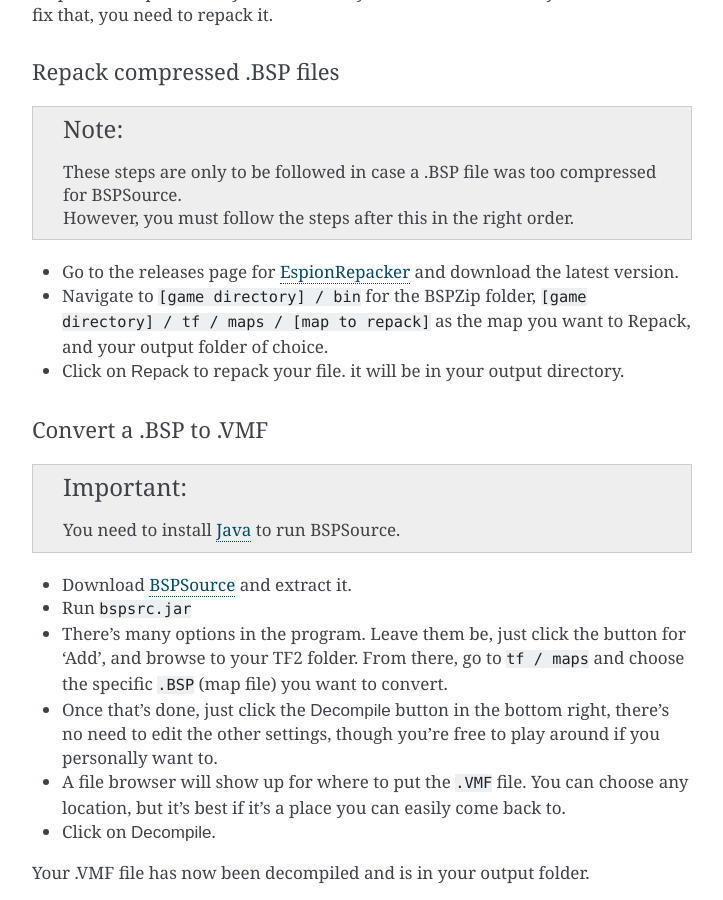
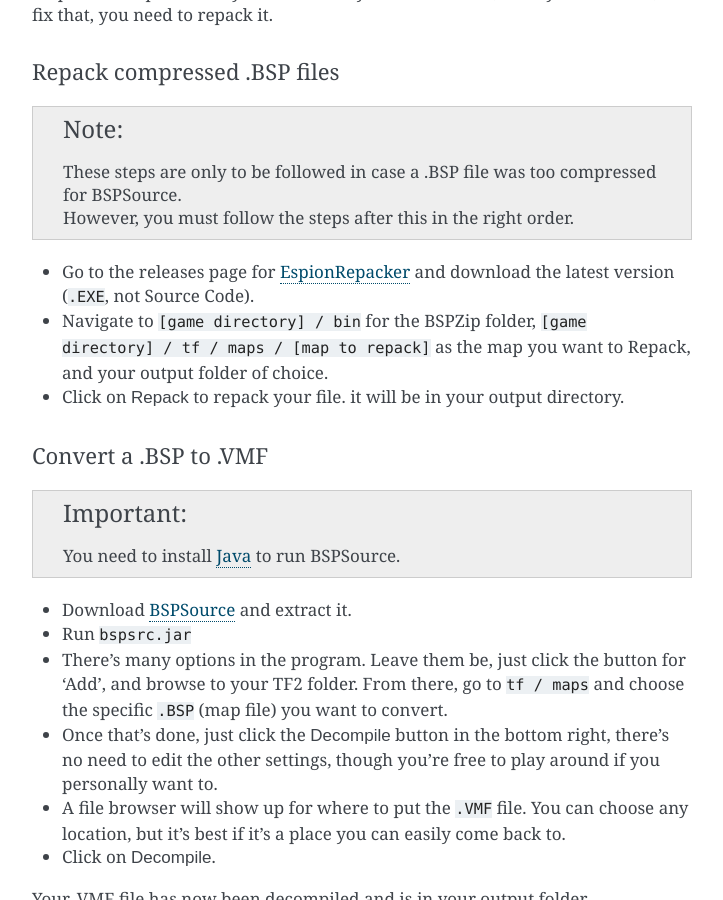
Before and after one commit to espiondev/source2blender, a Sphinx documentation site: the page built from docs/source/TF2-Vanilla.rst, in a window 1280 px wide and 900 px high, scrolled down 2078 px. Shown: the whole window, without its empty margins (388-1111 px from the left). Built offline with Sphinx 7.4.7, drawn with Linux system fonts in a browser that asks for light colours; pages that are not in the unit, such as notebooks, are missing from menus.

Commit message:
Update TF2-Vanilla.rst

```diff
--- a/docs/source/TF2-Vanilla.rst
+++ b/docs/source/TF2-Vanilla.rst
@@ -59,7 +59,7 @@
     | These steps are only to be followed in case a .BSP file was too compressed for BSPSource.
     | However, you must follow the steps after this in the right order.
 
-*    Go to the releases page for `EspionRepacker <https://github.com/spy-ware/EspionRepacker>`_ and download the latest version.
+*    Go to the releases page for `EspionRepacker <https://github.com/spy-ware/EspionRepacker>`_ and download the latest version (``.EXE``, not Source Code).
 *    Navigate to ``[game directory] / bin`` for the BSPZip folder, ``[game directory] / tf / maps / [map to repack]`` as the map you want to Repack, and your output folder of choice.
 *    Click on :guilabel:`Repack` to repack your file. it will be in your output directory.
 
```
